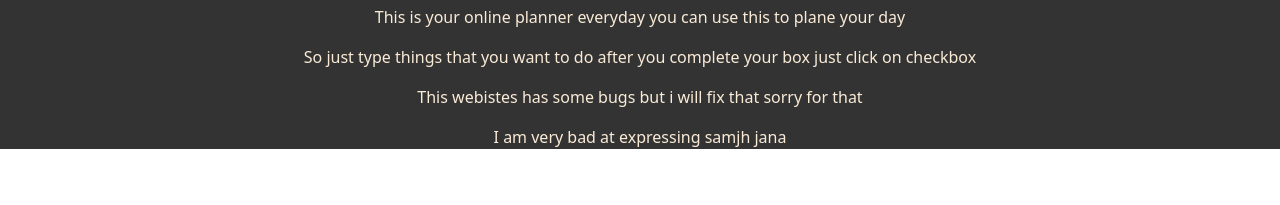
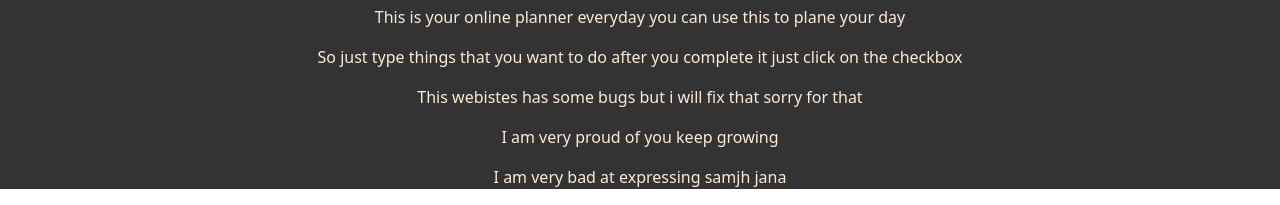
Before and after one commit to Sashashaikh/Planner, a plain HTML site: page index.html in a window 1280 px wide. Shown: the part 832-1037 px from the top of the page. Before the commit the page ends 997 px from the top, so only its background shows below. Drawn offline with nearby package versions, Linux system fonts and the light colour scheme.

Commit message:
Update index.html
p

```diff
--- a/index.html
+++ b/index.html
@@ -39,8 +39,9 @@
 <footer>
 <h4>HAPPY BIRTHDAY SAHSA 🧡</h4>
 <p>This is your online planner everyday you can use this to plane your day</p>
-<p>So just type things that you want to do after you complete your box just click on checkbox</p>
+<p>So just type things that you want to do after you complete it just click on the checkbox</p>
 <p>This webistes has some bugs but i will fix that sorry for that</p>
+  <p>I am very proud of you keep growing </p>
 <p>I am very bad at expressing samjh jana </p>
 </footer>
 
```
